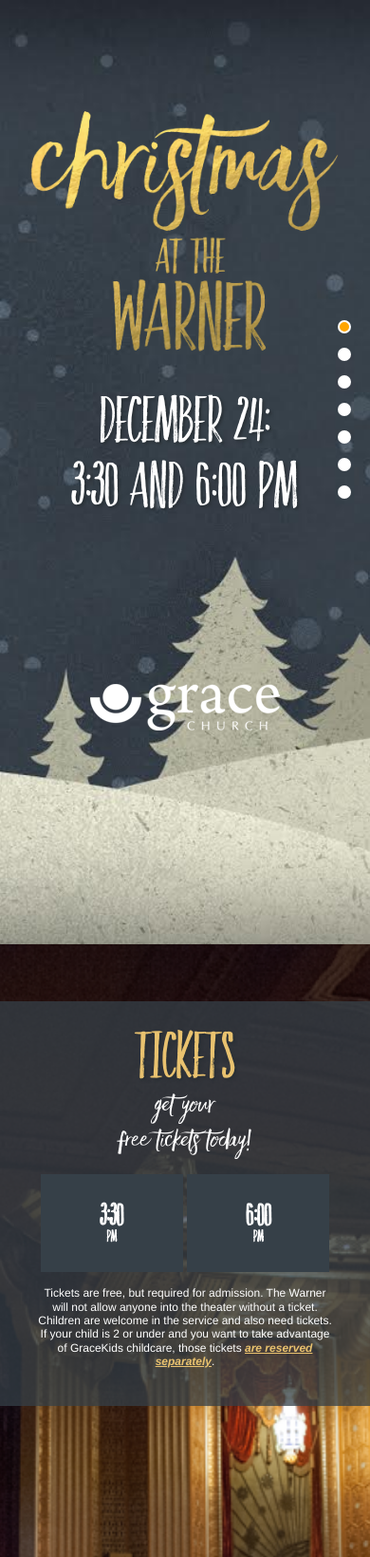
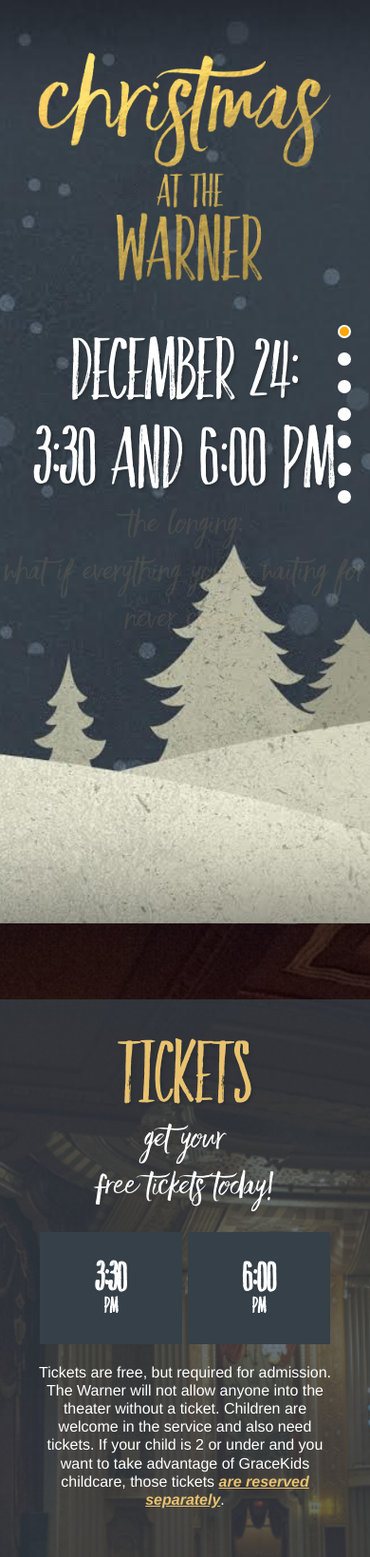
Before and after one commit to cfalzone/ChristmasAtTheWarner2015, a PHP site: page / in a window 390 px wide; the page is wider, and only the part inside the window is pictured. Shown: the top 1639 px of that part at 95% size. Run offline with PHP 8.4, Linux system fonts and the light colour scheme; some libraries are stand-ins or nearby versions.

Commit message:
Styling, positioning, and animation changes

```diff
--- a/css/main.css
+++ b/css/main.css
@@ -106,7 +106,7 @@
     background-repeat: no-repeat;
     background-attachment: fixed;
     background-size: cover;
-    height:100%;
+    height: 100%;
 }
 
 .story {
@@ -181,6 +181,9 @@
 
 #home {
     background-image: url('../img/home.jpg');
+    z-index: 200;
+    padding-top: 10px;
+    padding-top: 1rem;
 }
 #tickets {
     background-image: url('../img/tickets.png');
@@ -201,6 +204,10 @@
     background-image: url('../img/sponsors.png');
 }
 
+#home .story {
+    padding-top: 10px;
+    padding-top: 1rem;
+}
 #home h1 img { width: 100%; height: auto; }
 #home h2 { color: white; }
 #home h3 { color: #E9C26F; }
@@ -245,13 +252,13 @@
 
 @media (min-width: 1401px) {
     html {
-        font-size: 16px;
+        font-size: 14px;
     }
 }
 
 @media (max-width: 1400px) {
     html {
-        font-size: 14px;
+        font-size: 13px;
     }
 }
 
@@ -288,24 +295,24 @@
 
 @media (max-width: 680px) {
     html {
-        font-size: 7px;
+        font-size: 8px;
     }
 }
 
 @media (max-width: 560px) {
     html {
-        font-size: 6px;
+        font-size: 8px;
     }
 }
 
 @media (max-width: 440px) {
     html {
-        font-size: 6px;
+        font-size: 8px;
     }
 }
 
 @media (max-width: 320px) {
     html {
-        font-size: 6px;
+        font-size: 8px;
     }
 }
--- a/index.html
+++ b/index.html
@@ -67,12 +67,12 @@
         <h2>Give Back</h2>
         <p>We are partnering with The Erie City Mission to host a food and clothing drive on Christmas Eve.
           Though any clothing and non-perishable food is welcomed, below is a list of specific needs:
-          <ul class="leftlist">
+          <ul class="leftlist small">
             <li>&bull; Thing One </li>
             <li>&bull; Thing Two </li>
             <li>&bull; Thing Three </li>
           </ul>
-          <ul  class="leftlist">
+          <ul  class="leftlist small">
             <li>&bull; Thing Four </li>
             <li>&bull; Thing Five </li>
             <li>&bull; Thing Six </li>
--- a/js/main.js
+++ b/js/main.js
@@ -17,9 +17,9 @@
 
 	scrollorama.animate('#home h3', {
 		delay: 5,
-		duration: 200,
+		duration: 400,
 		property: 'opacity',
-		start: 0
+		start: 0.1
 	}).animate('#tickets h3', {
 		delay: 400,
 		duration: 600,
```
